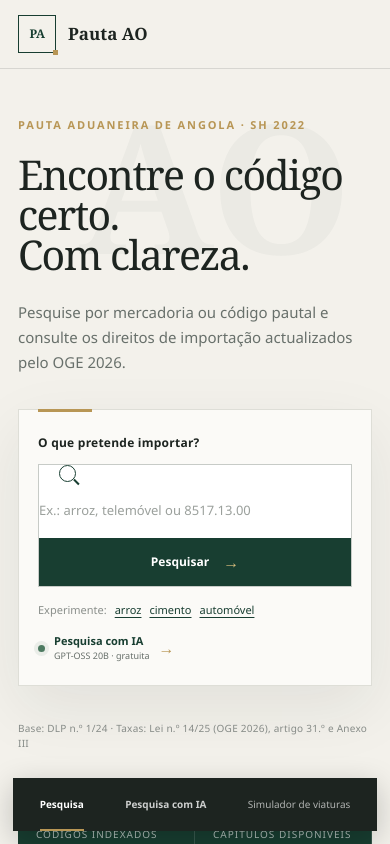
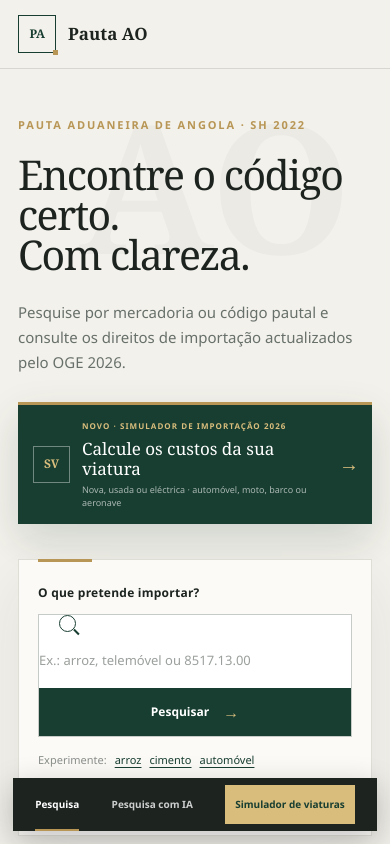
Before and after one commit to mjcharata/pauta-ao, a Next.js app: page / in a window 390 px wide. Shown: the top 844 px of the page. Built offline with nearby package versions, Linux system fonts and the light colour scheme.

Commit message:
Highlight vehicle import simulator

```diff
--- a/app/globals.css
+++ b/app/globals.css
@@ -32,6 +32,12 @@ button:focus-visible, input:focus-visible, select:focus-visible, textarea:focus-
 .main-nav button.active::after { content: ""; position: absolute; left: 0; right: 0; bottom: -1px; height: 2px; background: var(--forest); }
 .main-nav .ai-nav { display: flex; align-items: center; gap: 8px; color: var(--forest); font-weight: 650; }
 .ai-nav > span { width: 6px; height: 6px; border-radius: 50%; background: var(--gold); box-shadow: 0 0 0 4px rgba(184,150,85,.12); }
+.main-nav .vehicle-nav { align-self: center; display: inline-flex; align-items: center; gap: 9px; height: 38px; padding: 0 14px; color: var(--forest); background: #ebe3d3; border: 1px solid rgba(184,150,85,.48); font-weight: 700; transition: background .18s ease, color .18s ease, border-color .18s ease; }
+.main-nav .vehicle-nav:hover { color: white; background: var(--forest); border-color: var(--forest); }
+.main-nav .vehicle-nav.active { color: white; background: var(--forest); border-color: var(--forest); }
+.main-nav .vehicle-nav.active::after { display: none; }
+.vehicle-nav-badge { color: #755a27; background: #d9c28f; padding: 4px 5px 3px; font-size: 7px; line-height: 1; letter-spacing: .12em; text-transform: uppercase; }
+.vehicle-nav:hover .vehicle-nav-badge, .vehicle-nav.active .vehicle-nav-badge { color: var(--forest); background: #d8bd7c; }
 .edition-pill { justify-self: end; display: flex; align-items: center; gap: 8px; color: var(--forest); font-size: 12px; border: 1px solid #cdd7d1; border-radius: 999px; padding: 8px 12px; background: rgba(255,255,255,.42); }
 .edition-pill span { width: 6px; height: 6px; border-radius: 50%; background: #4d7a61; box-shadow: 0 0 0 4px rgba(77,122,97,.1); }
 
@@ -40,6 +46,15 @@ button:focus-visible, input:focus-visible, select:focus-visible, textarea:focus-
 .eyebrow { color: var(--gold); font-size: 11px; font-weight: 750; letter-spacing: .17em; margin: 0 0 20px; }
 .hero h1, .classifier-intro h1 { font: 500 clamp(39px, 5.1vw, 65px)/.98 Georgia, "Times New Roman", serif; letter-spacing: -.038em; margin: 0; }
 .hero-lede, .classifier-intro > p:last-child { color: var(--muted); font-size: 17px; line-height: 1.65; max-width: 560px; margin: 26px 0 0; }
+.vehicle-hero-cta { width: min(485px, 100%); min-height: 94px; margin-top: 28px; padding: 17px 19px; border: 0; border-top: 3px solid var(--gold); background: var(--forest); color: white; box-shadow: 0 16px 38px rgba(24,62,49,.16); display: grid; grid-template-columns: 43px 1fr 24px; gap: 15px; align-items: center; text-align: left; transition: transform .18s ease, background .18s ease, box-shadow .18s ease; }
+.vehicle-hero-cta:hover { background: var(--forest-2); transform: translateY(-2px); box-shadow: 0 20px 44px rgba(24,62,49,.22); }
+.vehicle-hero-mark { width: 43px; height: 43px; border: 1px solid rgba(255,255,255,.38); display: grid; place-items: center; color: #d8bd7c; font: 700 12px/1 Georgia, serif; }
+.vehicle-hero-copy { min-width: 0; display: flex; flex-direction: column; }
+.vehicle-hero-copy small { color: #d8bd7c; font-size: 8px; font-weight: 750; letter-spacing: .13em; }
+.vehicle-hero-copy strong { margin-top: 7px; font: 500 19px/1.15 Georgia, serif; }
+.vehicle-hero-copy > span { margin-top: 6px; color: rgba(255,255,255,.63); font-size: 9px; line-height: 1.35; }
+.vehicle-hero-cta > b { color: #d8bd7c; font-size: 20px; font-weight: 400; transition: transform .18s ease; }
+.vehicle-hero-cta:hover > b { transform: translateX(3px); }
 .search-card { background: var(--card); border: 1px solid #deded7; box-shadow: 0 22px 60px rgba(31,41,35,.08); padding: 29px 31px 22px; position: relative; }
 .search-card::before { content: ""; position: absolute; top: -1px; left: 31px; width: 54px; height: 3px; background: var(--gold); }
 .search-card label { display: block; font-size: 12px; font-weight: 700; margin-bottom: 12px; letter-spacing: .02em; }
@@ -281,6 +296,7 @@ footer > span:last-child { text-align: right; }
   .main-nav { position: fixed; z-index: 40; bottom: 13px; left: 50%; transform: translateX(-50%); background: var(--ink); width: min(620px, calc(100vw - 26px)); height: 53px; padding: 0 18px; gap: 18px; justify-content: space-around; box-shadow: 0 8px 30px rgba(0,0,0,.22); }
   .main-nav button { color: rgba(255,255,255,.65); }
   .main-nav .ai-nav { color: rgba(255,255,255,.78); }
+  .main-nav .vehicle-nav { height: 39px; color: var(--forest); background: #d8bd7c; border-color: #d8bd7c; }
   .main-nav button.active { color: white; }
   .main-nav button.active::after { bottom: 0; background: var(--gold); }
   .edition-pill { display: none; }
@@ -343,6 +359,11 @@ footer > span:last-child { text-align: right; }
   .main-nav { padding: 0 10px; gap: 8px; }
   .main-nav button { font-size: 10px; }
   .ai-nav > span { display: none; }
+  .main-nav .vehicle-nav { padding: 0 9px; gap: 5px; }
+  .vehicle-nav-badge { display: none; }
+  .vehicle-hero-cta { min-height: 88px; grid-template-columns: 37px 1fr 18px; gap: 12px; padding: 15px; }
+  .vehicle-hero-mark { width: 37px; height: 37px; }
+  .vehicle-hero-copy strong { font-size: 17px; }
   .vehicle-page { margin-left: 18px; margin-right: 18px; padding-top: 48px; }
   .vehicle-intro h1 { font-size: 40px; }
   .vehicle-intro > div:first-child > p:last-child { font-size: 14px; }
--- a/app/page.tsx
+++ b/app/page.tsx
@@ -226,6 +226,11 @@ export default function Home() {
     setView("classify");
   }
 
+  function openVehicleSimulator() {
+    setView("vehicles");
+    window.requestAnimationFrame(() => window.scrollTo({ top: 0, behavior: "smooth" }));
+  }
+
   function exportTariff() {
     downloadExcel(
       filtered.map((record) => ({
@@ -351,7 +356,10 @@ export default function Home() {
         <nav className="main-nav" aria-label="Navegação principal">
           <button className={view === "search" ? "active" : ""} onClick={() => setView("search")}>Pesquisa</button>
           <button className={`ai-nav ${view === "classify" ? "active" : ""}`} onClick={openAISearch}><span aria-hidden="true" /> Pesquisa com IA</button>
-          <button className={`vehicle-nav ${view === "vehicles" ? "active" : ""}`} onClick={() => setView("vehicles")}>Simulador de viaturas</button>
+          <button className={`vehicle-nav ${view === "vehicles" ? "active" : ""}`} onClick={openVehicleSimulator}>
+            <span className="vehicle-nav-badge">Novo</span>
+            <span>Simulador de viaturas</span>
+          </button>
         </nav>
         <div className="edition-pill"><span /> Taxas actualizadas · OGE 2026</div>
       </header>
@@ -363,6 +371,15 @@ export default function Home() {
               <p className="eyebrow">PAUTA ADUANEIRA DE ANGOLA · SH 2022</p>
               <h1>Encontre o código certo.<br />Com clareza.</h1>
               <p className="hero-lede">Pesquise por mercadoria ou código pautal e consulte os direitos de importação actualizados pelo OGE 2026.</p>
+              <button className="vehicle-hero-cta" onClick={openVehicleSimulator}>
+                <span className="vehicle-hero-mark" aria-hidden="true">SV</span>
+                <span className="vehicle-hero-copy">
+                  <small>NOVO · SIMULADOR DE IMPORTAÇÃO 2026</small>
+                  <strong>Calcule os custos da sua viatura</strong>
+                  <span>Nova, usada ou eléctrica · automóvel, moto, barco ou aeronave</span>
+                </span>
+                <b aria-hidden="true">→</b>
+              </button>
             </div>
             <div className="search-card">
               <label htmlFor="tariff-search">O que pretende importar?</label>
```
Also changed, not shown: 1 other file (tests, documents, lock files or other folders).
